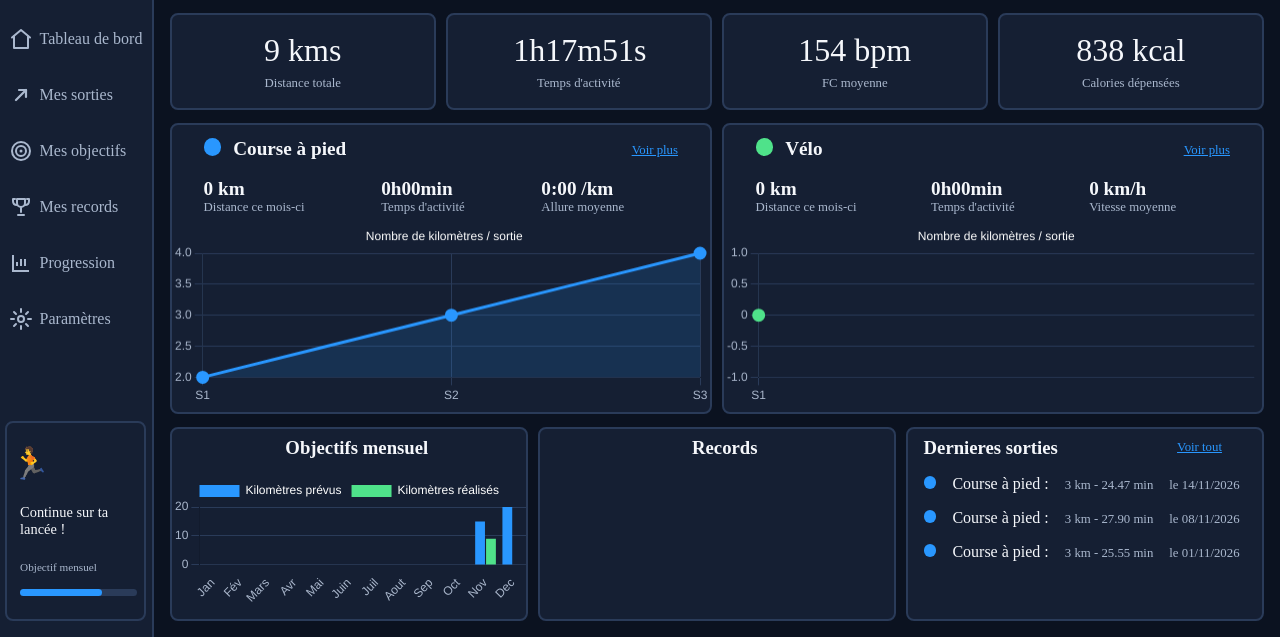
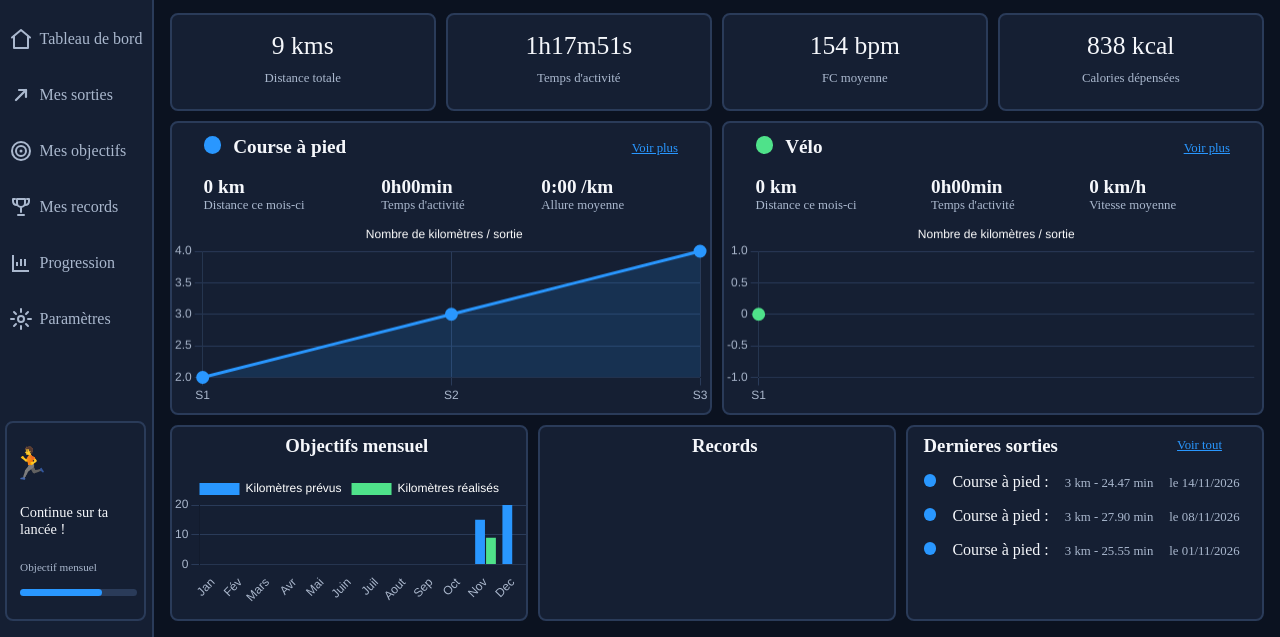
Before and after one commit to GrinkCoding/DashboardSport, a plain HTML site: page index.html in a window 1280 px wide. Shown: the part 163-800 px from the top of the page. Drawn offline with nearby package versions, Linux system fonts and the light colour scheme.

Commit message:
Add files via upload

```diff
--- a/style.css
+++ b/style.css
@@ -239,7 +239,7 @@ h2{
     display: grid;
     /* grid-template-rows: repeat(3, minmax(0, 1fr)); */
     grid-template-rows:1fr 3fr 2fr;
-    gap: 0.8rem;
+    gap: 0.6rem;
 }
 
 /* Sections */
@@ -318,7 +318,7 @@ h2{
 }
 
 .indicateur-donnee{
-    font-size: 2rem;
+    font-size: 1.6rem;
 }
 
 .texte-donnee{
@@ -338,6 +338,7 @@ h2{
     flex-direction: column;
     justify-content: space-evenly;
     text-align: center;
+    margin-bottom: 0.5rem;
 
 }
 
```
